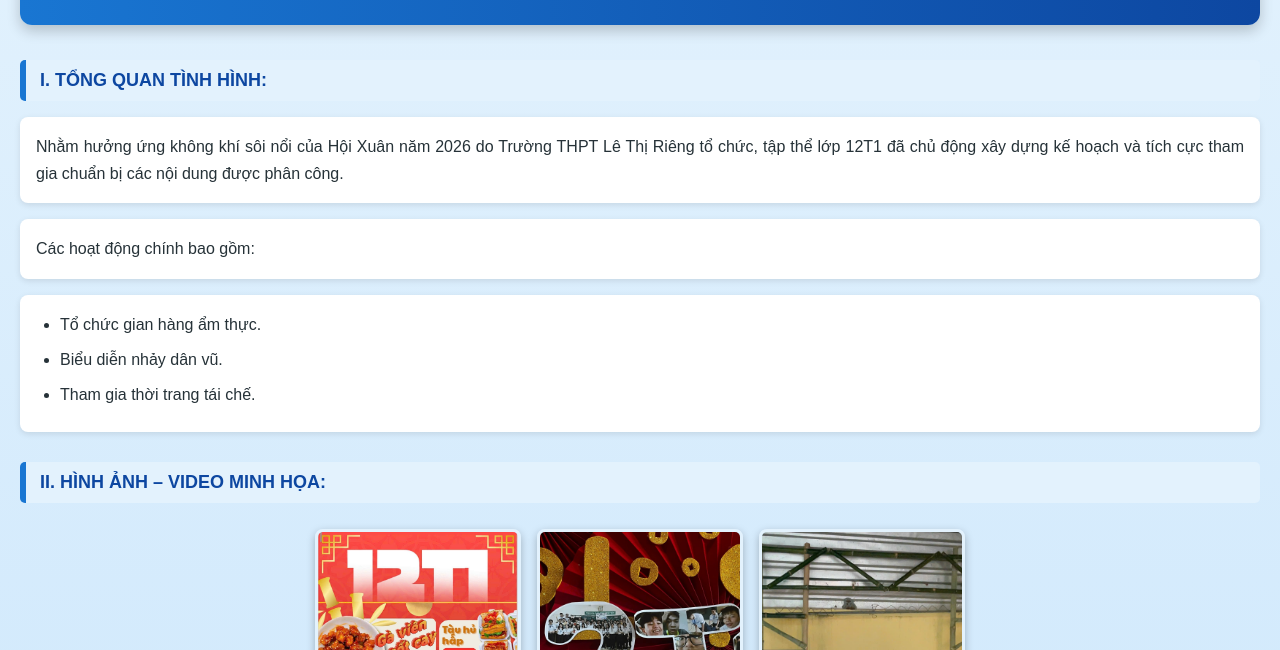
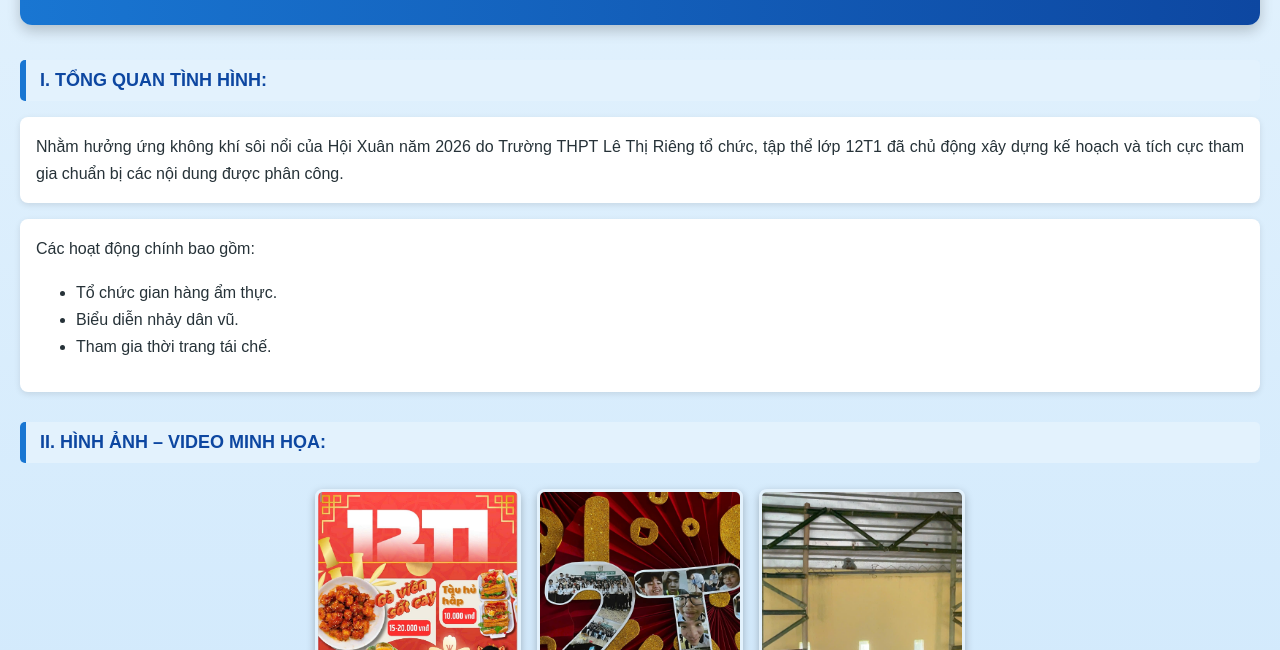
Before and after one commit to hoanghuy2409/baotuong, a plain HTML site: page index.html in a window 1280 px wide. Shown: the part 150-800 px from the top of the page. Drawn offline with Linux system fonts and the light colour scheme.

Commit message:
Update index.html

```diff
--- a/index.html
+++ b/index.html
@@ -25,14 +25,15 @@
             tích cực tham gia chuẩn bị các nội dung được phân công.
         </p>
 
-        <p class="chutim">
-            Các hoạt động chính bao gồm:
-             <ul class="chutim">
-            <li>Tổ chức gian hàng ẩm thực.</li>
-            <li>Biểu diễn nhảy dân vũ.</li>
-            <li>Tham gia thời trang tái chế.</li>
-        </ul>
-        </p>
+        <div class="chutim">
+    Các hoạt động chính bao gồm:
+    <ul>
+        <li>Tổ chức gian hàng ẩm thực.</li>
+        <li>Biểu diễn nhảy dân vũ.</li>
+        <li>Tham gia thời trang tái chế.</li>
+    </ul>
+</div>
+
 
 
     </section>
```
